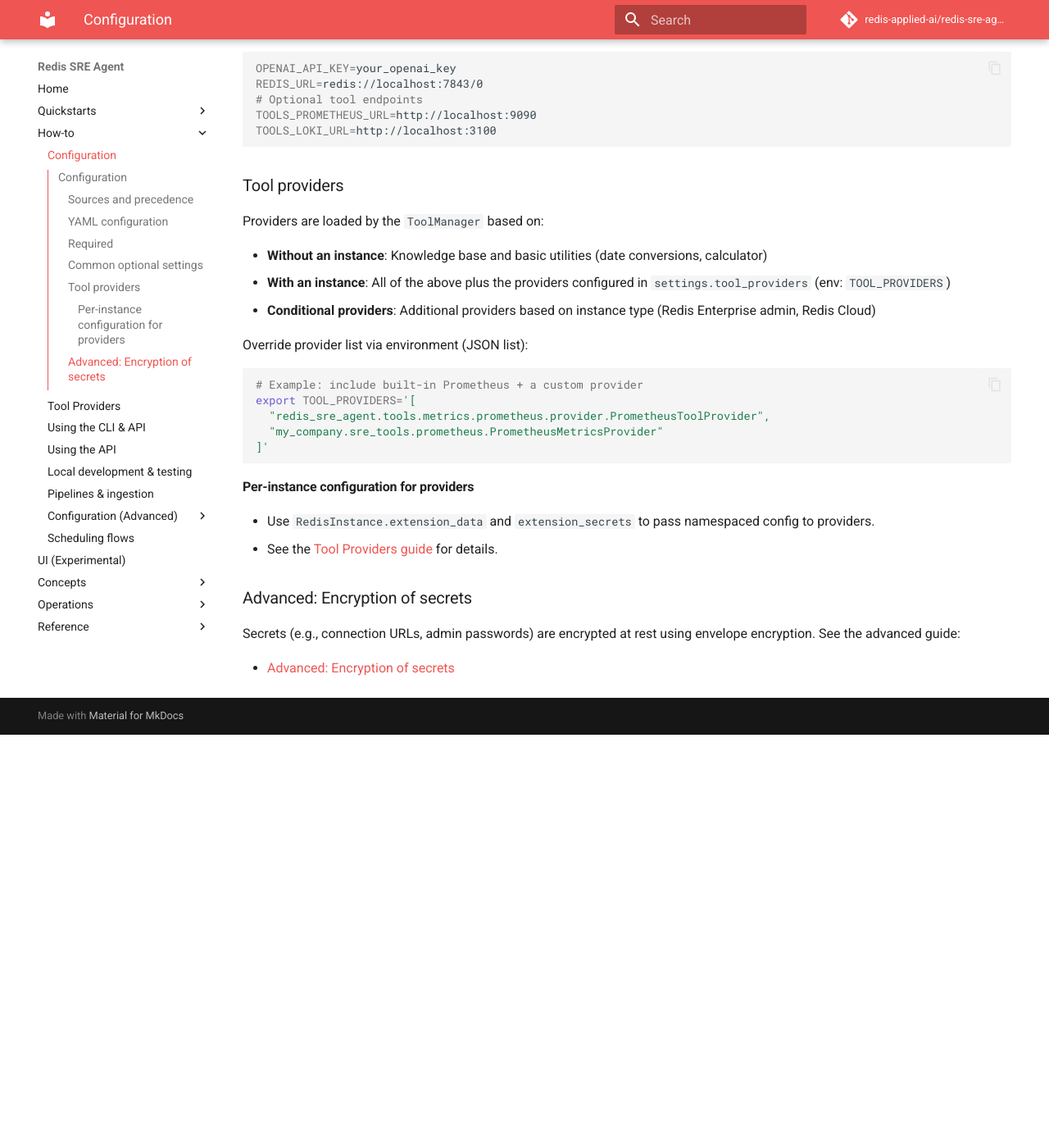
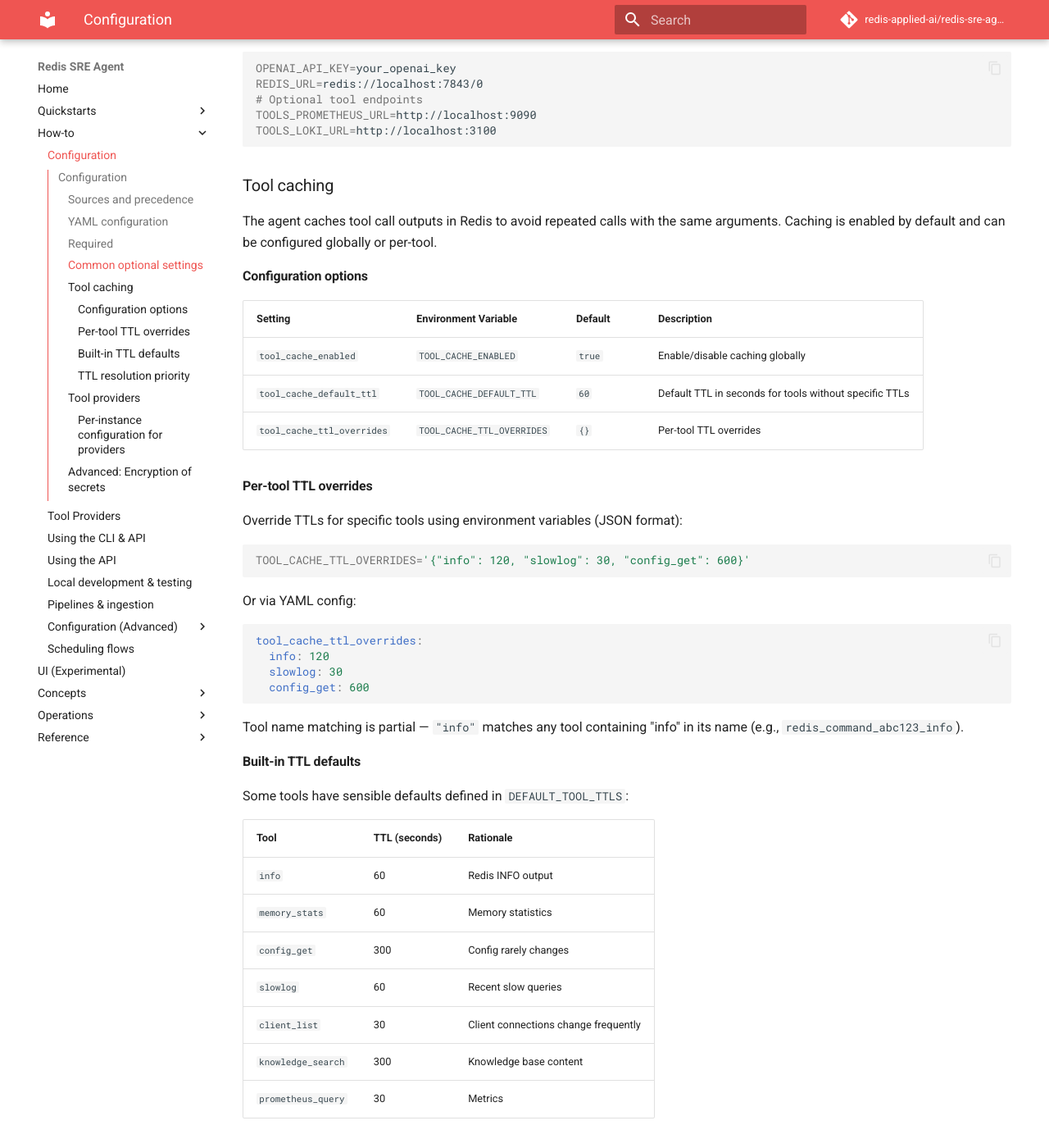
Before and after one commit to redis-applied-ai/redis-sre-agent, an MkDocs documentation site: the page built from docs/how-to/configuration.md, in a window 1280 px wide and 1400 px high, scrolled down 2826 px. Shown: the whole window at 82% size. Built offline with MkDocs 1.6.1 and Material for MkDocs 9.7.7, drawn with Linux system fonts in a browser that asks for light colours; comment, search, counter and statistics services are not loaded; before the commit the page ends 3722 px from its top, so only the background shows below that; some of the changed text lies outside the part shown.

Commit message:
Add documentation and 100% test coverage for tool caching

````diff
--- a/docs/how-to/configuration.md
+++ b/docs/how-to/configuration.md
@@ -113,6 +113,57 @@
 TOOLS_LOKI_URL=http://localhost:3100
 ```
 
+### Tool caching
+
+The agent caches tool call outputs in Redis to avoid repeated calls with the same arguments. Caching is enabled by default and can be configured globally or per-tool.
+
+#### Configuration options
+
+| Setting | Environment Variable | Default | Description |
+|---------|---------------------|---------|-------------|
+| `tool_cache_enabled` | `TOOL_CACHE_ENABLED` | `true` | Enable/disable caching globally |
+| `tool_cache_default_ttl` | `TOOL_CACHE_DEFAULT_TTL` | `60` | Default TTL in seconds for tools without specific TTLs |
+| `tool_cache_ttl_overrides` | `TOOL_CACHE_TTL_OVERRIDES` | `{}` | Per-tool TTL overrides |
+
+#### Per-tool TTL overrides
+
+Override TTLs for specific tools using environment variables (JSON format):
+
+```bash
+TOOL_CACHE_TTL_OVERRIDES='{"info": 120, "slowlog": 30, "config_get": 600}'
+```
+
+Or via YAML config:
+
+```yaml
+tool_cache_ttl_overrides:
+  info: 120
+  slowlog: 30
+  config_get: 600
+```
+
+Tool name matching is partial — `"info"` matches any tool containing "info" in its name (e.g., `redis_command_abc123_info`).
+
+#### Built-in TTL defaults
+
+Some tools have sensible defaults defined in `DEFAULT_TOOL_TTLS`:
+
+| Tool | TTL (seconds) | Rationale |
+|------|---------------|-----------|
+| `info` | 60 | Redis INFO output |
+| `memory_stats` | 60 | Memory statistics |
+| `config_get` | 300 | Config rarely changes |
+| `slowlog` | 60 | Recent slow queries |
+| `client_list` | 30 | Client connections change frequently |
+| `knowledge_search` | 300 | Knowledge base content |
+| `prometheus_query` | 30 | Metrics |
+
+#### TTL resolution priority
+
+1. User-defined overrides (`tool_cache_ttl_overrides`)
+2. Built-in defaults (`DEFAULT_TOOL_TTLS`)
+3. Global default (`tool_cache_default_ttl`)
+
 ### Tool providers
 
 Providers are loaded by the `ToolManager` based on:
````
Also changed, not shown: docs/quickstarts/end-to-end-setup.md (+1 -1 lines), docs/reference/configuration.md (+3 -0 lines), 1 other file.
